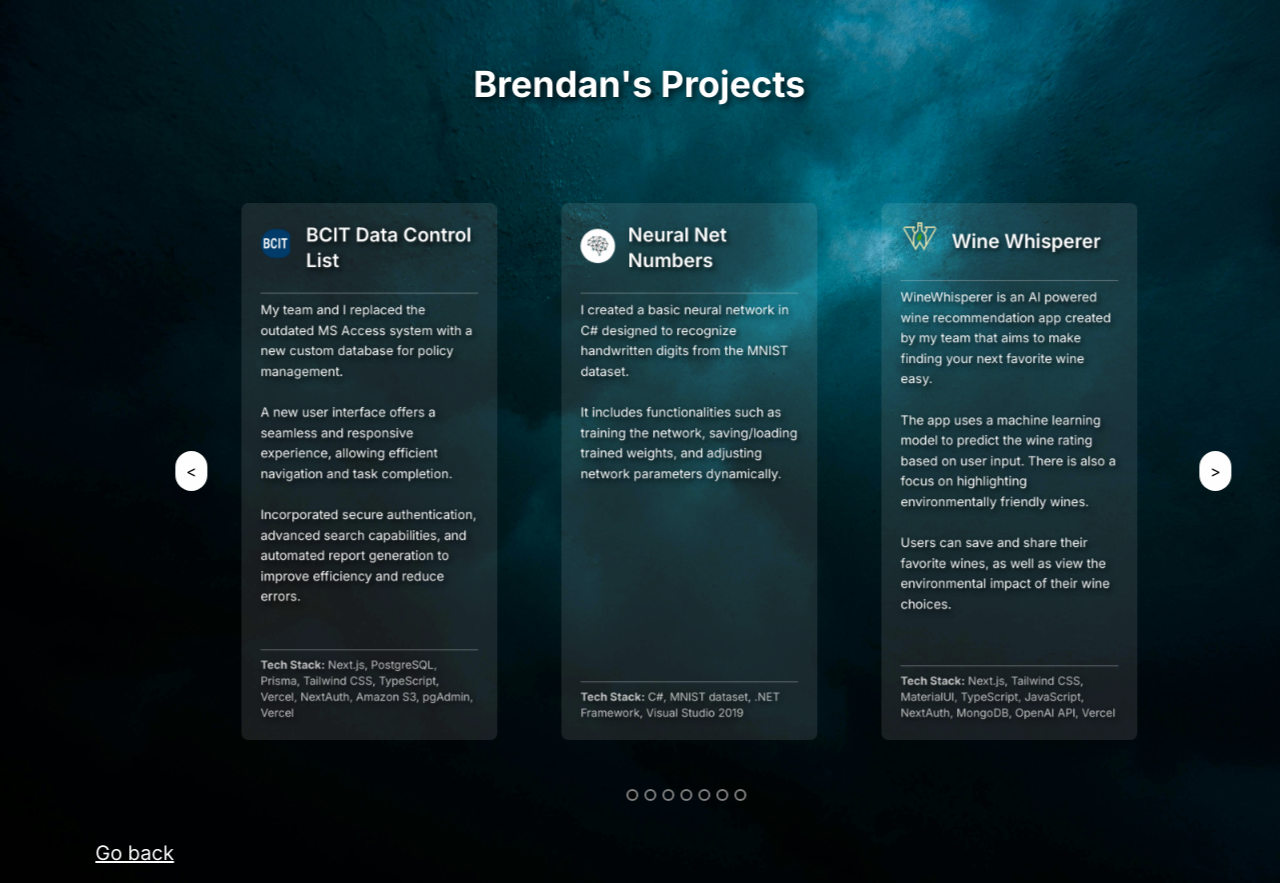
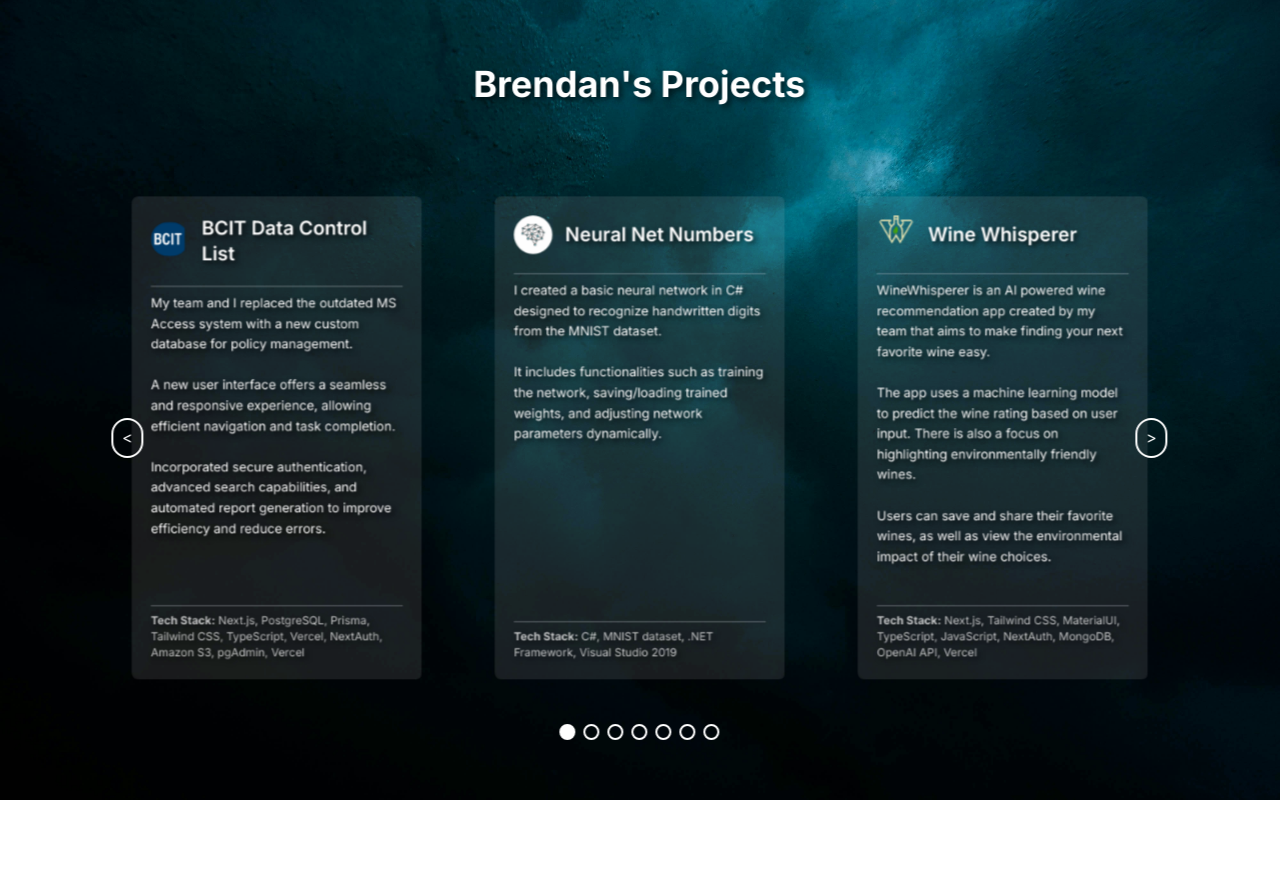
Before and after one commit to Brendan-Doy1e/Portfolio-Website, a Next.js app: page /projects in a window 1280 px wide. After the commit the page ends 800 px from the top, so only its background shows below. Built offline with nearby package versions, Linux system fonts and the light colour scheme.

Commit message:
Got all the carousel components working

```diff
--- a/app/globals.css
+++ b/app/globals.css
@@ -75,18 +75,6 @@
   animation: slideInRight 2s ease-out forwards;
 }
 
-
-/* Adjustments for the carousel container to ensure arrows do not overlap */
-.carousel-wrapper {
-  padding: 0 4rem; /* Adjust padding as necessary */
-  position: relative;
-}
-
-.carousel-container {
-  width: 100%;
-  overflow: visible;
-}
-
 .carousel-item {
   padding: 0;
   transform: scale(0.8);
@@ -95,22 +83,32 @@
 }
 
 .carousel-item:hover {
-  transform: scale(1.05);
+  transform: scale(1);
   z-index: 2;
+  box-shadow: 0 4px 8px rgba(0, 0, 0, 0.3);
 }
 
+/* Add these styles for the custom dot list */
 .custom-dot-list-style {
-  bottom: 20px;
+  display: flex;
+  justify-content: center;
+  padding-top: 10px;
 }
 
-.react-multi-carousel-list {
-  margin-left: 50px;
-  margin-right: 50px;
+.custom-dot-list-style .react-multi-carousel-dot {
+  background: transparent;
+  border: 2px solid white; /* Border color for the dots */
+  border-radius: 50%;
+  margin: 0 5px; /* Space between dots */
+  padding: 5px;
+  transition: background 0.3s ease;
 }
 
-.react-multi-carousel-track {
-  overflow: visible !important;
+.custom-dot-list-style .react-multi-carousel-dot--active {
+  background: white; /* Active dot color */
 }
+
+
 
 .absolute {
   position: absolute;
--- a/app/projects.json
+++ b/app/projects.json
@@ -5,7 +5,7 @@
       "description": "My team and I replaced the outdated MS Access system with a new custom database for policy management.<br/><br/>A new user interface offers a seamless and responsive experience, allowing efficient navigation and task completion.<br/><br/>Incorporated secure authentication, advanced search capabilities, and automated report generation to improve efficiency and reduce errors.",
       "techStack": "Next.js, PostgreSQL, Prisma, Tailwind CSS, TypeScript, Vercel, NextAuth, Amazon S3, pgAdmin, Vercel",
       "imageSrc": "/img/bcit.jpeg",
-      "githubUrl": "https://bcit-dcl.vercel.app/"
+      "Url": "https://bcit-dcl.vercel.app/"
     },
     {
       "id": 2,
@@ -13,7 +13,7 @@
       "description": "I created a basic neural network in C# designed to recognize handwritten digits from the MNIST dataset.<br/><br/>It includes functionalities such as training the network, saving/loading trained weights, and adjusting network parameters dynamically.",
       "techStack": "C#, MNIST dataset, .NET Framework, Visual Studio 2019",
       "imageSrc": "/img/NN.jpg",
-      "githubUrl": "https://github.com/Brendan-Doy1e/NeuralNetNumbers"
+      "Url": "https://github.com/Brendan-Doy1e/NeuralNetNumbers"
     },
     {
       "id": 3,
@@ -21,7 +21,7 @@
       "description": "WineWhisperer is an AI powered wine recommendation app created by my team that aims to make finding your next favorite wine easy.<br/><br/>The app uses a machine learning model to predict the wine rating based on user input. There is also a focus on highlighting environmentally friendly wines.<br/><br/>Users can save and share their favorite wines, as well as view the environmental impact of their wine choices.",
       "techStack": "Next.js, Tailwind CSS, MaterialUI, TypeScript, JavaScript, NextAuth, MongoDB, OpenAI API, Vercel",
       "imageSrc": "/img/WW.png",
-      "githubUrl": "https://github.com/erictatchell/WineWhisperer"
+      "Url": "https://github.com/erictatchell/WineWhisperer"
     },
     {
       "id": 4,
@@ -29,7 +29,7 @@
       "description": "This is a browser based web application that allows the users to create and join groups with others on the BCIT campus.<br/><br/>Some prominent features include: clicking on areas of the map to automatically sort through the list of current groups,<br/><br/>creating your own group with a specified title, group-type, location, time, description and number of participants,<br/><br/>customizing your profile name and image, and sending chats to people in your current group.",
       "techStack": "HTML, CSS, JavaScript, Bootstrap, Firebase",
       "imageSrc": "/img/CC.png",
-      "githubUrl": "https://github.com/camwalford/CampusConnections"
+      "Url": "https://github.com/camwalford/CampusConnections"
     },
     {
       "id": 5,
@@ -37,7 +37,7 @@
       "description": "WaveCraft is an audio processing application designed for in-depth analysis and editing of wave files.<br/><br/>It allows users to open, create, save, and analyze wave files through graphical visualization, offering functionalities like header information viewing, and basic editing operations including cut, copy, and paste.",
       "techStack": "C#, C, Visual Studio 2019",
       "imageSrc": "/img/wavecraft.png",
-      "githubUrl": "https://github.com/erictatchell/WaveCraft"
+      "Url": "https://github.com/erictatchell/WaveCraft"
     },
     {
       "id": 6,
@@ -45,7 +45,7 @@
       "description": "Scuffed Civ is a strategy game where players manage resources, build units, and compete against each other or AI on a dynamically generated map.<br/><br/>The game features a main menu with options to start a new game, continue a previous game, or play online. Players can choose game settings such as board size and the number of players. The game includes different units like workers and soldiers, each with specific abilities,<br/><br/>and ends when one player has no more units left.",
       "techStack": "Java",
       "imageSrc": "/img/SC.webp",
-      "githubUrl": "https://github.com/COMP2522/project-scuffed-civ"
+      "Url": "https://github.com/COMP2522/project-scuffed-civ"
     },
     {
       "id": 7,
@@ -53,6 +53,6 @@
       "description": "Dynamic Sound is a small demo game that incorporates real-time audio manipulation within a visually environment.<br/><br/>It focuses on dynamic sound effects to enhance player interaction and game immersion. The application is built using C++ with extensive use of the Windows API for graphical rendering and event handling, alongside XAudio2 for advanced audio capabilities.",
       "techStack": "C, C++, Windows API, XAudio2, Direct2D, DirectWrite, Visual Studio 2019",
       "imageSrc": "/img/DS.webp",
-      "githubUrl": "https://github.com/victoramaim/Comp-4995-Project"
+      "Url": "https://github.com/victoramaim/Comp-4995-Project"
     }
   ]
--- a/app/projects/page.tsx
+++ b/app/projects/page.tsx
@@ -38,9 +38,6 @@
       <div className="max-w-7xl mx-auto py-4">
         <h1 className="text-4xl font-bold text-white text-shadow-lg mb-8 text-center">Brendan's Projects</h1>
         <MyCarousel />
-        <Link href="/" legacyBehavior>
-          <a className="mt-8 inline-block text-xl text-white underline">Go back</a>
-        </Link>
       </div>
     </motion.main>
   );
--- a/components/ButtonGroup.tsx
+++ b/components/ButtonGroup.tsx
@@ -10,13 +10,13 @@
     <div className="absolute flex justify-between w-full top-1/2 transform -translate-y-1/2 px-4 pointer-events-none">
       <button
         onClick={previous}
-        className="bg-white text-black rounded-full w-10 h-10 flex items-center justify-center shadow-lg pointer-events-auto"
+        className="bg-transparent text-white rounded-full w-10 h-10 flex items-center justify-center pointer-events-auto border-2 border-white hover:bg-white hover:text-black transition-colors duration-300"
       >
         &lt;
       </button>
       <button
         onClick={next}
-        className="bg-white text-black rounded-full w-10 h-10 flex items-center justify-center shadow-lg pointer-events-auto"
+        className="bg-transparent text-white rounded-full w-10 h-10 flex items-center justify-center pointer-events-auto border-2 border-white hover:bg-white hover:text-black transition-colors duration-300"
       >
         &gt;
       </button>
--- a/components/ButtonLink.tsx
+++ b/components/ButtonLink.tsx
@@ -5,7 +5,6 @@
   href: string;
   text: string;
   description: string;
-  techStack: string;
 }
 
 export default function ButtonLink({ href, text, description }: ButtonLinkProps) {
--- /dev/null
+++ b/components/CustomDot.tsx
@@ -0,0 +1,19 @@
+import React from 'react';
+
+interface CustomDotProps {
+  onClick: () => void;
+  active: boolean;
+}
+
+const CustomDot: React.FC<CustomDotProps> = ({ onClick, active }) => {
+  return (
+    <button
+      className={`w-4 h-4 mx-1 rounded-full border-2 transition-colors duration-300 ${
+        active ? 'bg-white border-white' : 'bg-transparent border-white'
+      }`}
+      onClick={onClick}
+    />
+  );
+};
+
+export default CustomDot;
--- a/components/MyCarousel.tsx
+++ b/components/MyCarousel.tsx
@@ -4,6 +4,7 @@
 import ProjectCard from './ProjectCard';
 import projects from '@/app/projects.json';
 import ButtonGroup from './ButtonGroup';
+import CustomDot from './CustomDot';
 
 const responsive = {
   superLargeDesktop: {
@@ -48,6 +49,8 @@
         dotListClass="custom-dot-list-style"
         itemClass="carousel-item"
         arrows={false}
+        customDot={<CustomDot onClick={() =>{}} active/>}
+        renderDotsOutside={true}
       >
         {projects.map((project) => (
           <ProjectCard
@@ -56,6 +59,7 @@
             description={project.description}
             techStack={project.techStack}
             imageSrc={project.imageSrc}
+            Url={project.Url}
           />
         ))}
       </Carousel>
--- a/components/ProjectCard.tsx
+++ b/components/ProjectCard.tsx
@@ -1,16 +1,18 @@
 import React from 'react';
 import Image from 'next/image';
+import Link from 'next/link';
 
 interface ProjectCardProps {
   title: string;
   description: string;
   techStack?: string;
   imageSrc?: string;
+  Url?: string;
 }
 
-export default function ProjectCard({ title, description, techStack, imageSrc }: ProjectCardProps) {
+export default function ProjectCard({ title, description, techStack, imageSrc, Url }: ProjectCardProps) {
   return (
-    <div className="bg-white bg-opacity-10 backdrop-blur-lg rounded-lg p-6 text-white text-shadow-lg flex flex-col h-full relative transition-transform duration-300 hover:scale-105 hover:shadow-lg">
+    <Link href={Url || "#"} passHref className="block bg-white bg-opacity-10 backdrop-blur-lg rounded-lg p-6 text-white text-shadow-lg flex flex-col h-full relative transition-transform duration-300 hover:scale-102 hover:shadow-md">
         <div className="flex items-center mb-4">
           {imageSrc && (
             <div className="w-12 h-12 mr-4">
@@ -31,6 +33,6 @@
             </p>
           )}
         </div>
-    </div>
+    </Link>
   );
 }
```
Lines whose indentation alone changed are shown as unchanged.
